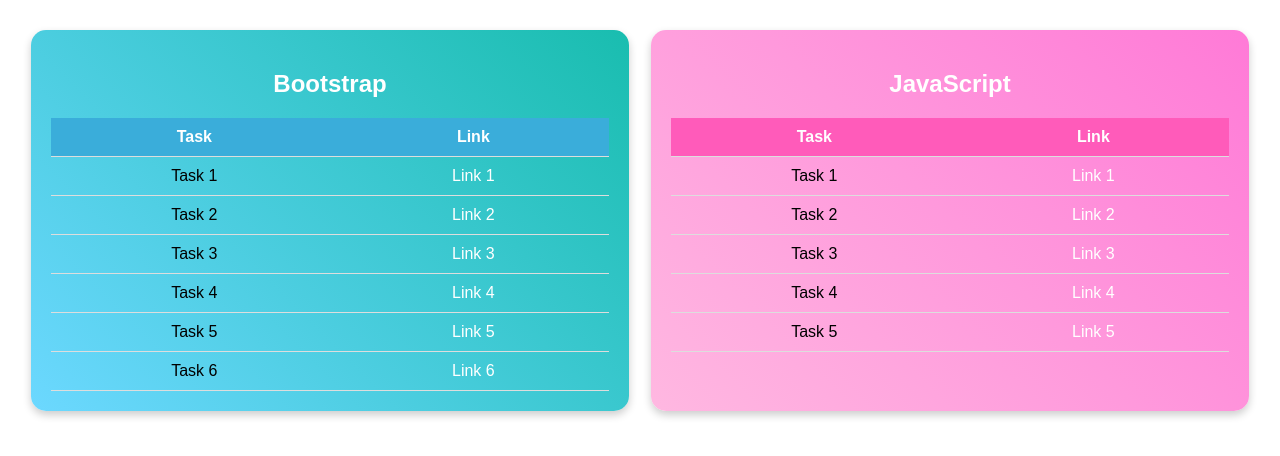
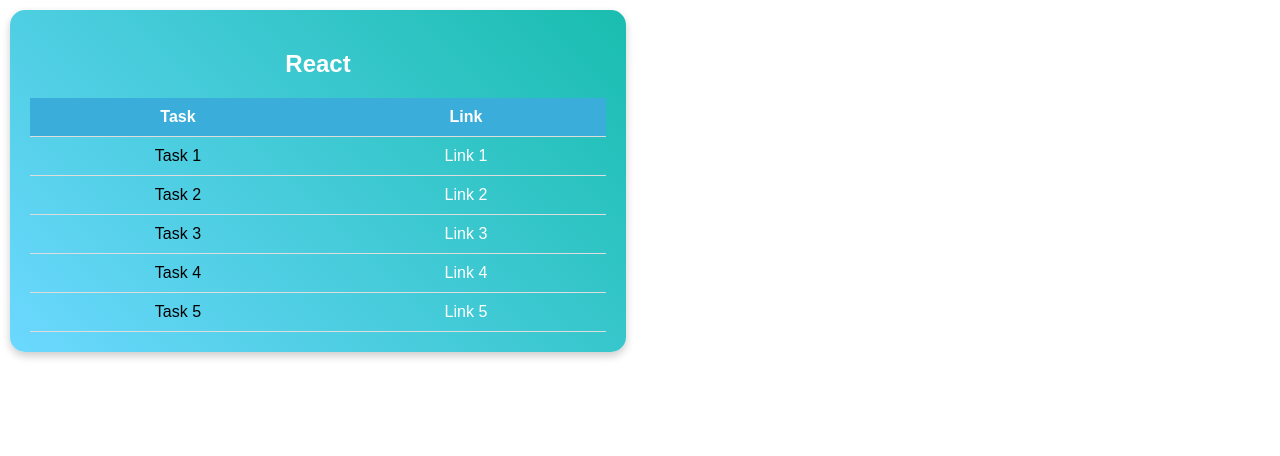
Before and after one commit to fxrcr7/index-react, a plain HTML site: page index.html in a window 1280 px wide. Drawn offline with Linux system fonts and the light colour scheme.

Commit message:
Update index.html

```diff
--- a/index.html
+++ b/index.html
@@ -111,45 +111,11 @@
     </style>
 </head>
 <body>
-    <div class="card-container">
-        <!-- Card 1: Bootstrap -->
-        <div class="card">
-            <h2 style="color: #fff;">Bootstrap</h2>
-            <table class="task-table">
-                <tr class="task-row">
-                    <td class="task-header">Task</td>
-                    <td class="task-header">Link</td>
-                </tr>
-                <tr class="task-row">
-                    <td class="task-cell">Task 1</td>
-                    <td class="task-cell"><a href="Bootsrap/task1.html">Link 1</a></td>
-                </tr>
-                <tr class="task-row">
-                    <td class="task-cell">Task 2</td>
-                    <td class="task-cell"><a href="Bootsrap/task2/index.html">Link 2</a></td>
-                </tr>
-                <tr class="task-row">
-                    <td class="task-cell">Task 3</td>
-                    <td class="task-cell"><a href="Bootsrap/task3.html">Link 3</a></td>
-                </tr>
-                <tr class="task-row">
-                    <td class="task-cell">Task 4</td>
-                    <td class="task-cell"><a href="Bootsrap/task4.html">Link 4</a></td>
-                </tr>
-                <tr class="task-row">
-                    <td class="task-cell">Task 5</td>
-                    <td class="task-cell"><a href="Bootsrap/task5.html">Link 5</a></td>
-                </tr>
-                <tr class="task-row">
-                    <td class="task-cell">Task 6</td>
-                    <td class="task-cell"><a href="Bootsrap/task6.html">Link 6</a></td>
-                </tr>
-            </table>
-        </div>
+
 
         <!-- Card 2: JavaScript -->
         <div class="card">
-            <h2 style="color: #fff;">JavaScript</h2>
+            <h2 style="color: #fff;">React </h2>
             <table class="task-table">
                 <tr class="task-row">
                     <td class="task-header">Task</td>
```
